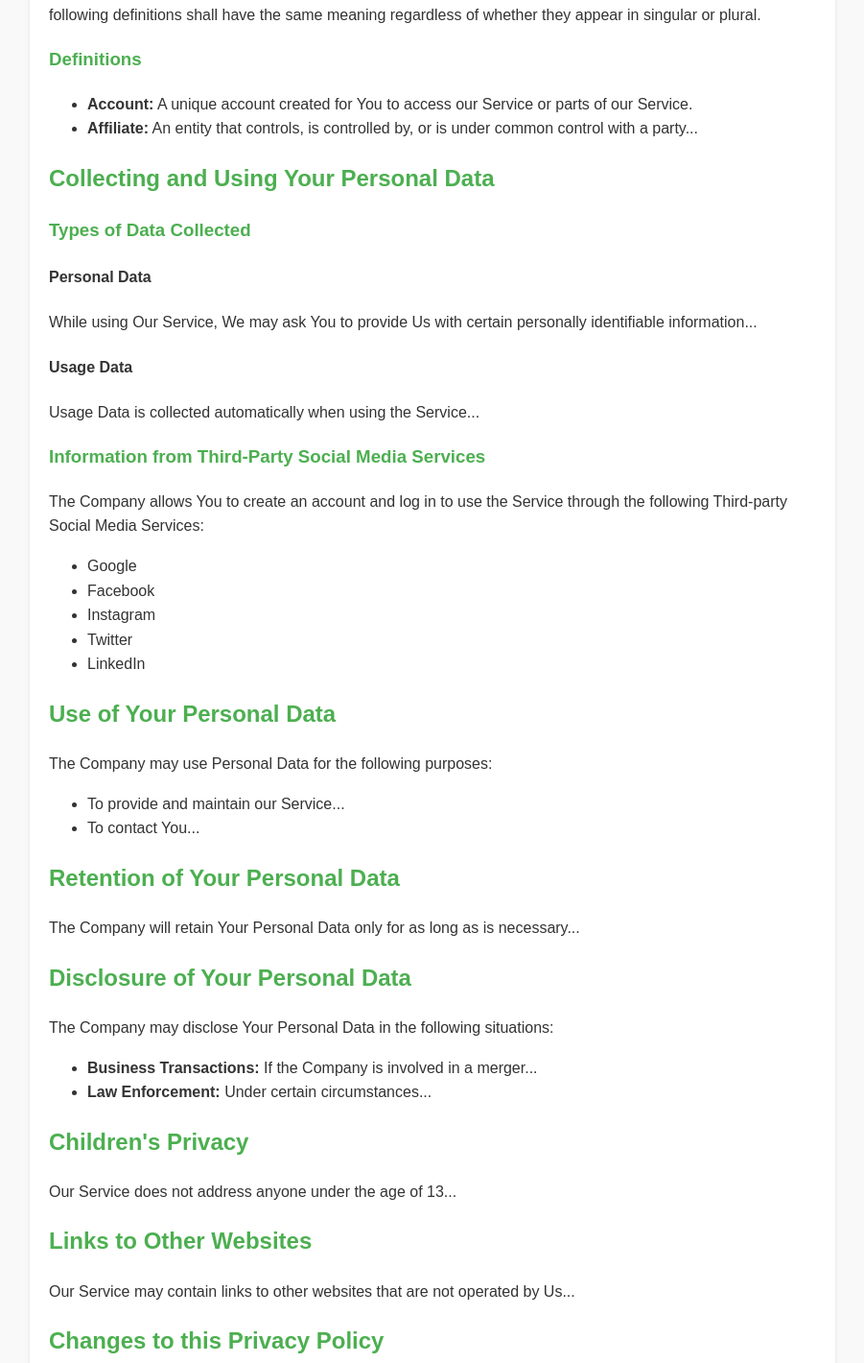
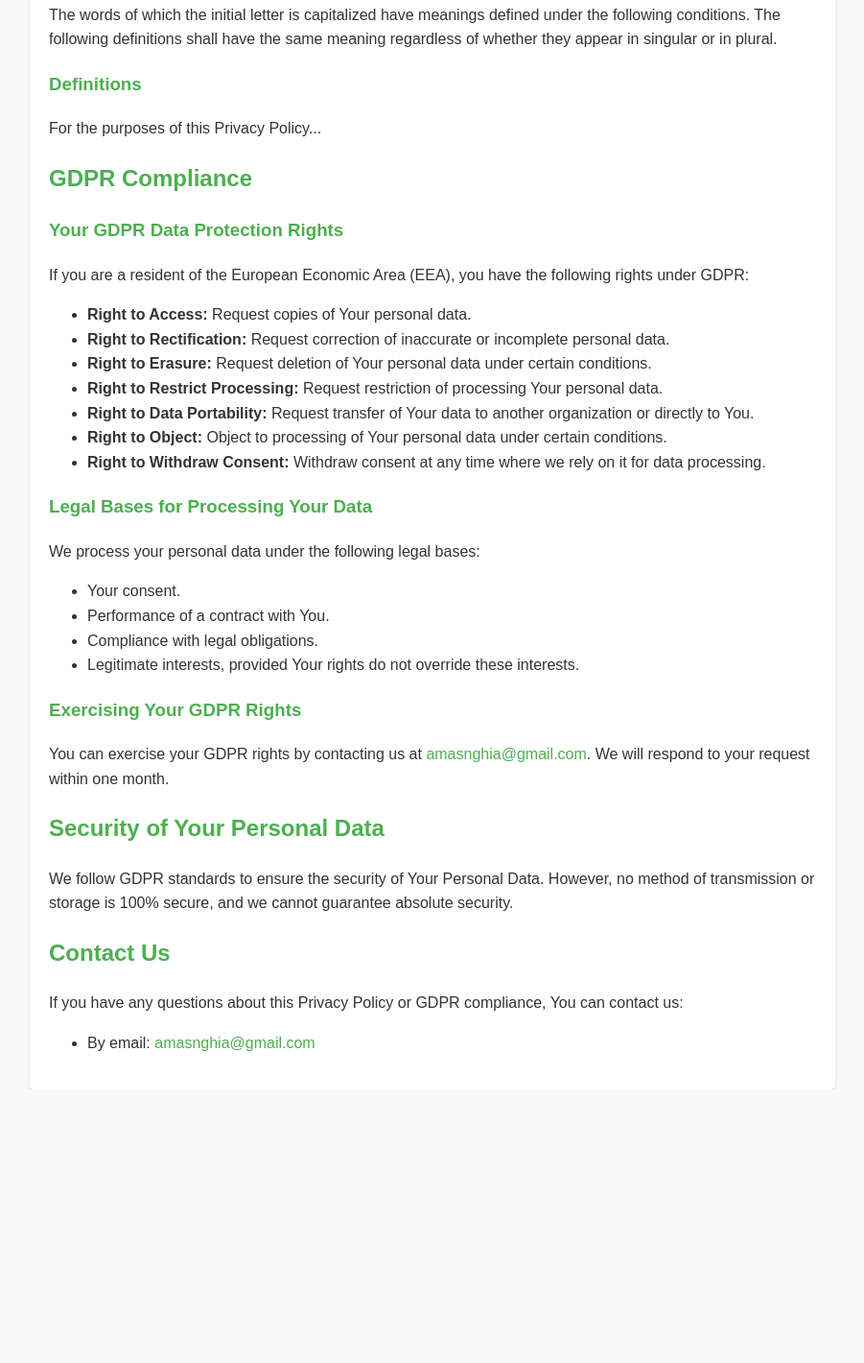
Before and after one commit to amas-nghia/Private-Policy, a plain HTML site: page index.html in a window 1280 px wide. Shown: the part 542-1962 px from the top of the page at 96% size, without its empty margins (189-1090 px from the left). After the commit the page ends 1677 px from the top, so only its background shows below. Drawn offline with Linux system fonts and the light colour scheme.

Commit message:
Update index.html

```diff
--- a/index.html
+++ b/index.html
@@ -55,67 +55,51 @@
 
     <div class="container">
         <h2>Introduction</h2>
-        <p>This Privacy Policy describes Our policies and procedures on the collection, use, and disclosure of Your information when You use the Service and tells You about Your privacy rights and how the law protects You.</p>
-        <p>We use Your Personal data to provide and improve the Service. By using the Service, You agree to the collection and use of information in accordance with this Privacy Policy.</p>
+        <p>This Privacy Policy describes Our policies and procedures on the collection, use, and disclosure of Your information when You use the Service and tells You about Your privacy rights and how the law protects You, including compliance with GDPR.</p>
+        <p>We use Your Personal Data to provide and improve the Service. By using the Service, You agree to the collection and use of information in accordance with this Privacy Policy.</p>
 
         <h2>Interpretation and Definitions</h2>
         <h3>Interpretation</h3>
-        <p>The words of which the initial letter is capitalized have meanings defined under the following conditions. The following definitions shall have the same meaning regardless of whether they appear in singular or plural.</p>
+        <p>The words of which the initial letter is capitalized have meanings defined under the following conditions. The following definitions shall have the same meaning regardless of whether they appear in singular or in plural.</p>
 
         <h3>Definitions</h3>
+        <p>For the purposes of this Privacy Policy...</p>
+
+        <!-- Previous content continues here -->
+        <!-- Adding GDPR-specific sections -->
+
+        <h2>GDPR Compliance</h2>
+        <h3>Your GDPR Data Protection Rights</h3>
+        <p>If you are a resident of the European Economic Area (EEA), you have the following rights under GDPR:</p>
         <ul>
-            <li><strong>Account:</strong> A unique account created for You to access our Service or parts of our Service.</li>
-            <li><strong>Affiliate:</strong> An entity that controls, is controlled by, or is under common control with a party...</li>
-            <!-- Continue adding your definitions as listed in the document -->
+            <li><strong>Right to Access:</strong> Request copies of Your personal data.</li>
+            <li><strong>Right to Rectification:</strong> Request correction of inaccurate or incomplete personal data.</li>
+            <li><strong>Right to Erasure:</strong> Request deletion of Your personal data under certain conditions.</li>
+            <li><strong>Right to Restrict Processing:</strong> Request restriction of processing Your personal data.</li>
+            <li><strong>Right to Data Portability:</strong> Request transfer of Your data to another organization or directly to You.</li>
+            <li><strong>Right to Object:</strong> Object to processing of Your personal data under certain conditions.</li>
+            <li><strong>Right to Withdraw Consent:</strong> Withdraw consent at any time where we rely on it for data processing.</li>
         </ul>
 
-        <h2>Collecting and Using Your Personal Data</h2>
-        <h3>Types of Data Collected</h3>
-        <h4>Personal Data</h4>
-        <p>While using Our Service, We may ask You to provide Us with certain personally identifiable information...</p>
-
-        <h4>Usage Data</h4>
-        <p>Usage Data is collected automatically when using the Service...</p>
-
-        <h3>Information from Third-Party Social Media Services</h3>
-        <p>The Company allows You to create an account and log in to use the Service through the following Third-party Social Media Services:</p>
+        <h3>Legal Bases for Processing Your Data</h3>
+        <p>We process your personal data under the following legal bases:</p>
         <ul>
-            <li>Google</li>
-            <li>Facebook</li>
-            <li>Instagram</li>
-            <li>Twitter</li>
-            <li>LinkedIn</li>
+            <li>Your consent.</li>
+            <li>Performance of a contract with You.</li>
+            <li>Compliance with legal obligations.</li>
+            <li>Legitimate interests, provided Your rights do not override these interests.</li>
         </ul>
 
-        <h2>Use of Your Personal Data</h2>
-        <p>The Company may use Personal Data for the following purposes:</p>
-        <ul>
-            <li>To provide and maintain our Service...</li>
-            <li>To contact You...</li>
-            <!-- Add other use cases as necessary -->
-        </ul>
+        <h3>Exercising Your GDPR Rights</h3>
+        <p>You can exercise your GDPR rights by contacting us at <a href="mailto:amasnghia@gmail.com">amasnghia@gmail.com</a>. We will respond to your request within one month.</p>
 
-        <h2>Retention of Your Personal Data</h2>
-        <p>The Company will retain Your Personal Data only for as long as is necessary...</p>
+        <!-- Security Section -->
+        <h2>Security of Your Personal Data</h2>
+        <p>We follow GDPR standards to ensure the security of Your Personal Data. However, no method of transmission or storage is 100% secure, and we cannot guarantee absolute security.</p>
 
-        <h2>Disclosure of Your Personal Data</h2>
-        <p>The Company may disclose Your Personal Data in the following situations:</p>
-        <ul>
-            <li><strong>Business Transactions:</strong> If the Company is involved in a merger...</li>
-            <li><strong>Law Enforcement:</strong> Under certain circumstances...</li>
-        </ul>
-
-        <h2>Children's Privacy</h2>
-        <p>Our Service does not address anyone under the age of 13...</p>
-
-        <h2>Links to Other Websites</h2>
-        <p>Our Service may contain links to other websites that are not operated by Us...</p>
-
-        <h2>Changes to this Privacy Policy</h2>
-        <p>We may update Our Privacy Policy from time to time...</p>
-
+        <!-- Contact Section -->
         <h2>Contact Us</h2>
-        <p>If you have any questions about this Privacy Policy, You can contact us:</p>
+        <p>If you have any questions about this Privacy Policy or GDPR compliance, You can contact us:</p>
         <ul>
             <li>By email: <a href="mailto:amasnghia@gmail.com">amasnghia@gmail.com</a></li>
         </ul>
```
